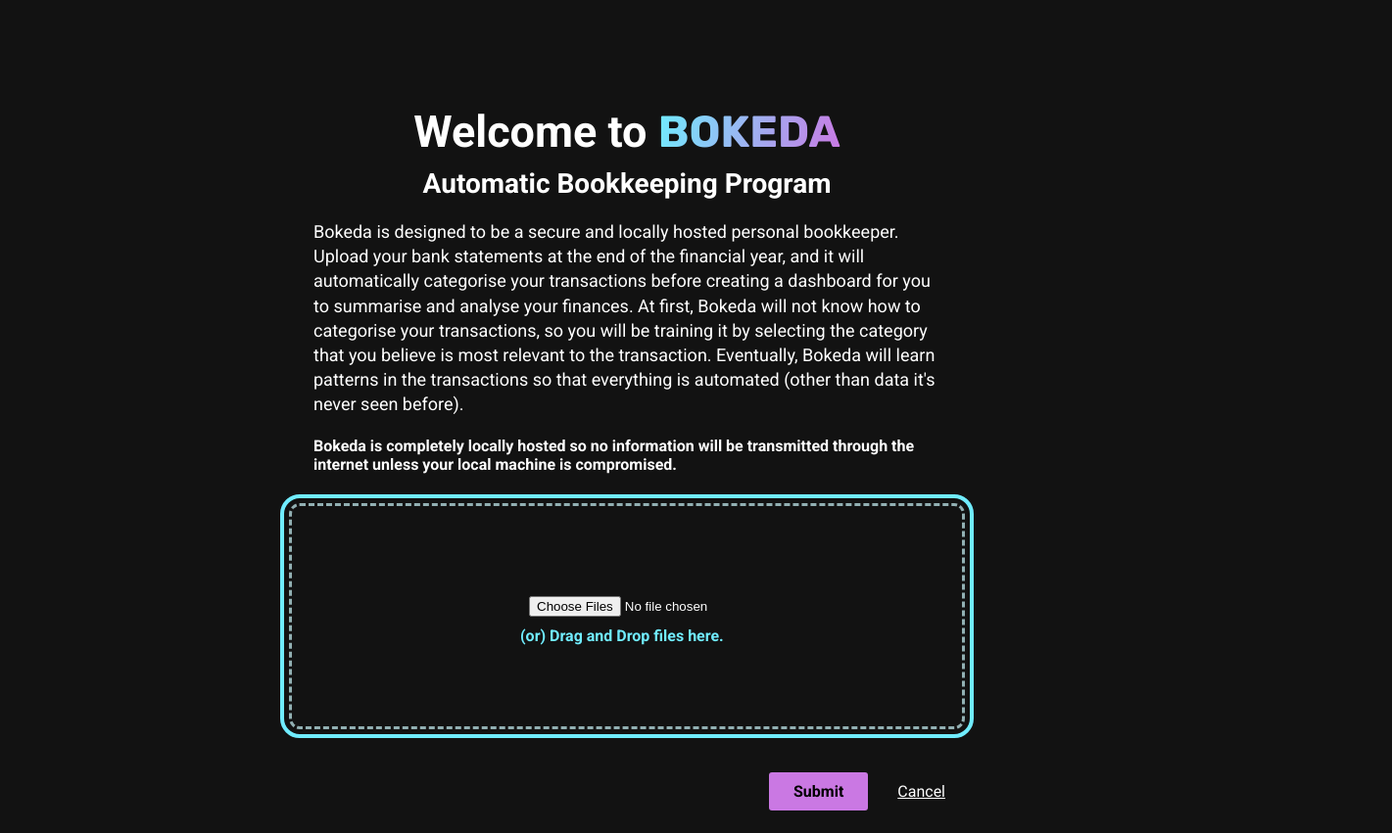
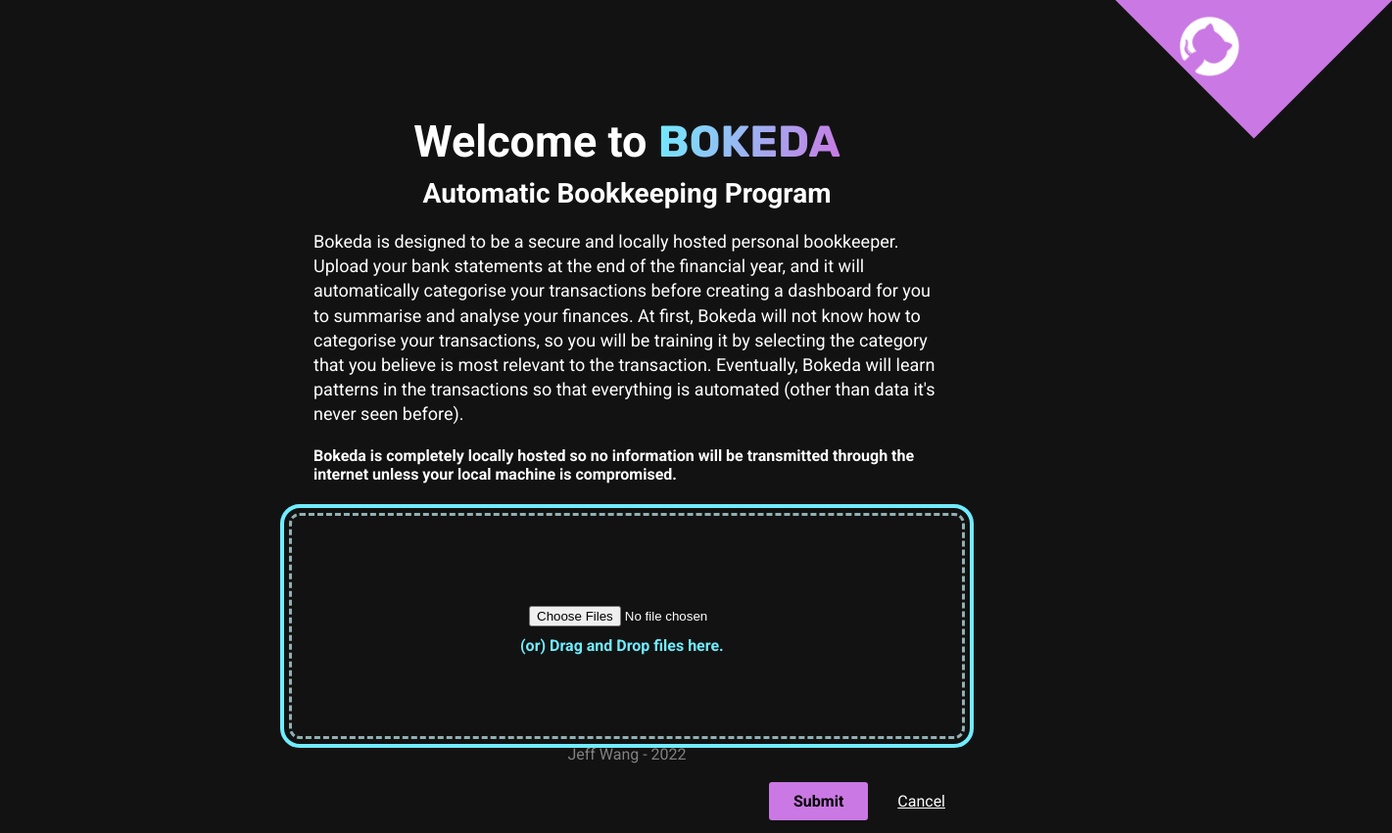
Before and after one commit to Zenoix/Bokeda, a plain HTML site: page src/web/index.html in a window 1280 px wide. Shown: the whole page at 98% size, 1421 px wide, since content can reach past the window. Drawn offline with Linux system fonts and the light colour scheme.

Commit message:
Added github repo link

```diff
--- a/src/web/css/style.css
+++ b/src/web/css/style.css
@@ -10,6 +10,7 @@ body {
     color: #fff;
     font-family: 'Roboto', sans-serif;
     min-height: 100vh;
+    overflow: hidden;
 }
 
 h1 {
@@ -38,6 +39,54 @@ p {
 
 button {
     font-family: 'Roboto', sans-serif;
+}
+
+footer {
+    color: #808080;
+    width: 100vw;
+    position: absolute;
+    bottom: 0;
+    height: 60px;
+    display: flex;
+    justify-content: center;
+    align-items: center;
+    -webkit-touch-callout: none;
+    -webkit-user-select: none;
+    -moz-user-select: none;
+    -ms-user-select: none;
+    user-select: none;
+}
+
+.github_link {
+    width: 10px;
+    padding-bottom: 10px;
+}
+
+.github_link img {
+    position: absolute;
+    top: 17px;
+    right: 15px;
+    width: 60px;
+    height: 60px;
+    transform-origin: 50% 50%;
+    transform: rotate(45deg);
+    -webkit-touch-callout: none;
+    -webkit-user-select: none;
+    -moz-user-select: none;
+    -ms-user-select: none;
+    user-select: none;
+}
+
+.github_link:before {
+    content: '';
+    position: absolute;
+    top: -100px;
+    right: -100px;
+    width: 200px;
+    height: 200px;
+    background: var(--my-pink);
+    transform-origin: 50% 50%;
+    transform: rotate(45deg);
 }
 
 .container {
--- a/src/web/index.html
+++ b/src/web/index.html
@@ -8,6 +8,8 @@
   <link rel="stylesheet" href="css/style.css"/>
 </head>
 <body>
+<div class="github_link"><a href="https://github.com/Zenoix/Bokeda" target="_blank" rel="noopener noreferrer" draggable="false"><img
+        src="images/GitHub-Mark-Light-120px-plus.png" alt="Github Repo Page" draggable="false"/></a></div>
 <div class="container">
   <div class="info container">
     <h1>Welcome to <span id="name">BOKEDA</span></h1>
@@ -24,12 +26,13 @@
   </div>
   <div id="drop_zone" ondrop="dropHandler(event);" ondragover="dragOverHandler(event);"
        ondragleave="dragOverEndHandler()">
-      <input type="file" id="file_upload" multiple accept=".csv">
+    <input type="file" id="file_upload" multiple accept=".csv">
   </div>
   <div class="btn_container">
     <button class="upload_btn" onclick="uploadFiles()">Submit</button>
     <button class="cancel_btn" onclick="cancelFiles()">Cancel</button>
   </div>
+  <footer>Jeff Wang - 2022</footer>
 </div>
 <script src="scripts/index.js"></script>
 </body>
```
Also changed, not shown: src/web/images/GitHub-Mark-Light-120px-plus.png (added).
